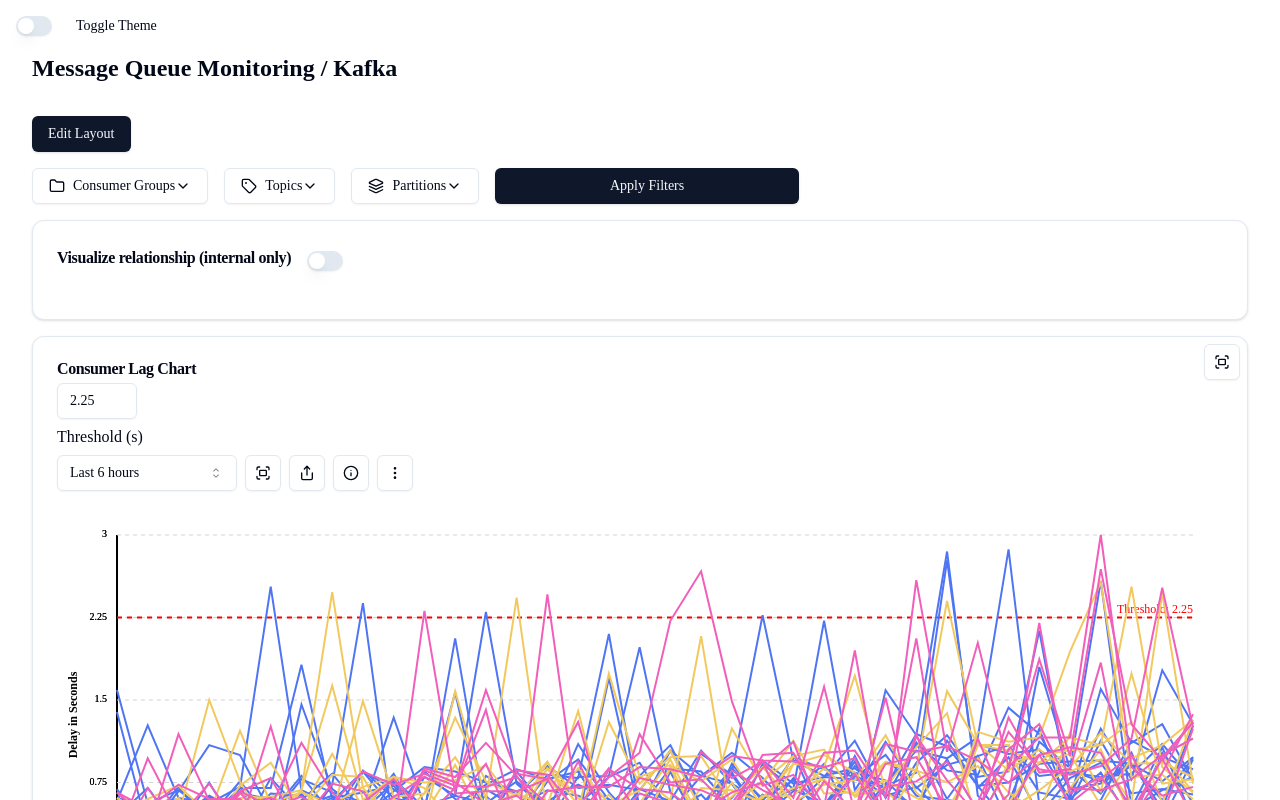
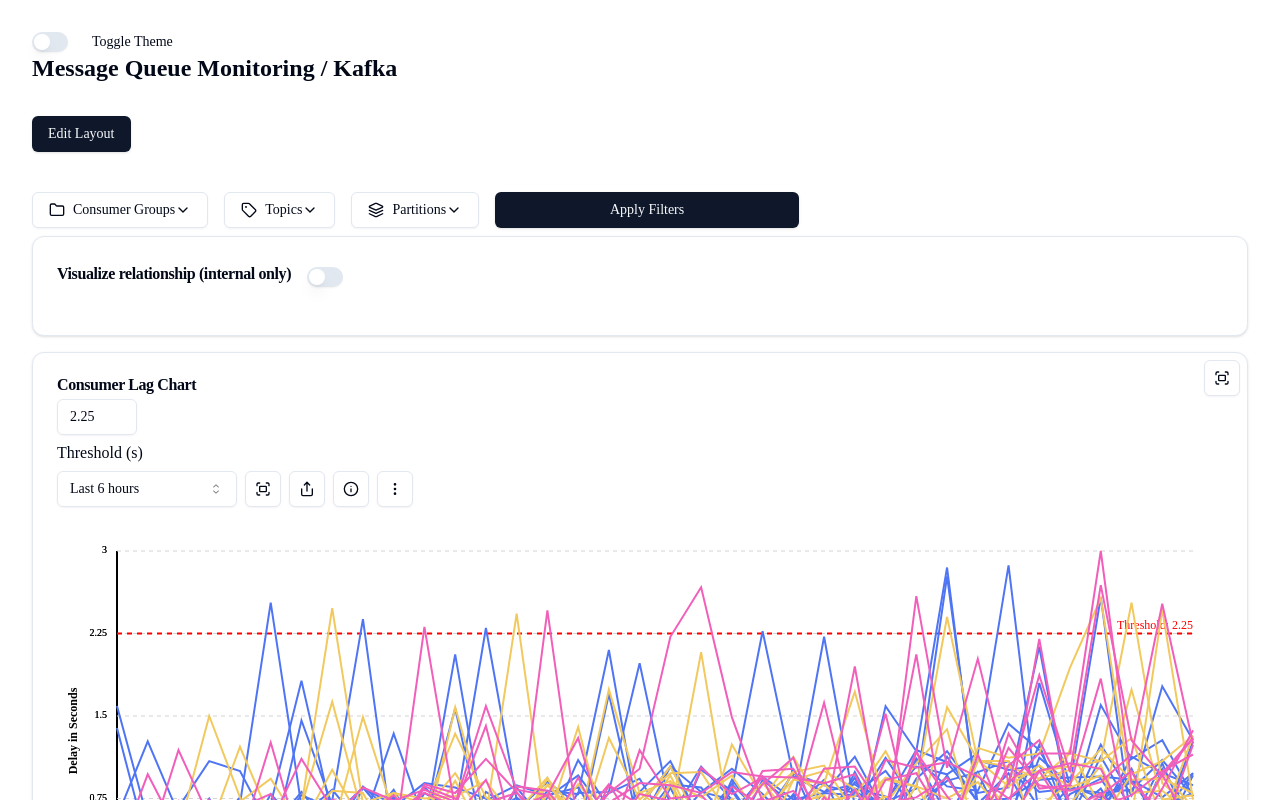
Before and after one commit to sharpshooter90/consumer-lag, a React (Vite) app: page / in a window 1280 px wide. Shown: the top 800 px of the page. Built offline with nearby package versions, Linux system fonts and the light colour scheme; a web font is replaced by a local one.

Commit message:
the layout is now dragable to re-arrange

```diff
--- a/package.json
+++ b/package.json
@@ -46,6 +46,8 @@
     "react": "^18.0.0",
     "react-beautiful-dnd": "^13.1.1",
     "react-day-picker": "^9.0.0",
+    "react-dnd": "^16.0.1",
+    "react-dnd-html5-backend": "^16.0.1",
     "react-dom": "^18.0.0",
     "react-hook-form": "^7.52.1",
     "react-resizable-panels": "^2.0.21",
--- a/src/App.jsx
+++ b/src/App.jsx
@@ -8,7 +8,7 @@
 const App = ({ Component, pageProps }) => {
   return (
     <ThemeProvider attribute="class">
-      <div className="p-4">
+      <div className="p-8">
         <ThemeToggle />
 
         <KafkaDiagramAndChart />
--- a/src/DraggableBlock.jsx
+++ b/src/DraggableBlock.jsx
@@ -1,43 +1,75 @@
 // DraggableBlock.jsx
-import React from "react";
-import { Draggable } from "react-beautiful-dnd";
-import { Card } from "@/components/ui/card";
+import React, { useRef } from "react";
+import { useDrag, useDrop } from "react-dnd";
 import { Button } from "@/components/ui/button";
 import { Input } from "@/components/ui/input";
-import { GripVertical } from "lucide-react"; // Import an icon for the drag handle
+import { useLayout } from "./LayoutContext";
 
-const DraggableBlock = ({
-  block,
-  index,
-  isEditing,
-  updateWidth,
-  deleteBlock,
-  children,
-}) => {
+const DraggableBlock = ({ block, index, isEditing, children }) => {
+  const { moveBlock, updateBlockWidth, deleteBlock } = useLayout();
+  const ref = useRef(null);
+
+  const [{ handlerId }, drop] = useDrop({
+    accept: "block",
+    collect(monitor) {
+      return {
+        handlerId: monitor.getHandlerId(),
+      };
+    },
+    hover(item, monitor) {
+      if (!ref.current) {
+        return;
+      }
+      const dragIndex = item.index;
+      const hoverIndex = index;
+      if (dragIndex === hoverIndex) {
+        return;
+      }
+      const hoverBoundingRect = ref.current?.getBoundingClientRect();
+      const hoverMiddleY =
+        (hoverBoundingRect.bottom - hoverBoundingRect.top) / 2;
+      const clientOffset = monitor.getClientOffset();
+      const hoverClientY = clientOffset.y - hoverBoundingRect.top;
+      if (dragIndex < hoverIndex && hoverClientY < hoverMiddleY) {
+        return;
+      }
+      if (dragIndex > hoverIndex && hoverClientY > hoverMiddleY) {
+        return;
+      }
+      moveBlock(dragIndex, hoverIndex);
+      item.index = hoverIndex;
+    },
+  });
+
+  const [{ isDragging }, drag] = useDrag({
+    type: "block",
+    item: () => {
+      return { id: block.id, index };
+    },
+    collect: (monitor) => ({
+      isDragging: monitor.isDragging(),
+    }),
+  });
+
+  drag(drop(ref));
+
   return (
-    <Draggable draggableId={block.id} index={index}>
-      {(provided) => (
-        <Card
-          ref={provided.innerRef}
-          {...provided.draggableProps}
-          className={`mb-4 ${
+    <div
+      ref={ref}
+      className={`${
         isEditing ? "border-2 border-dashed border-gray-300" : ""
-          }`}
-          style={{
-            width: `${block.width}%`,
-            ...provided.draggableProps.style,
-          }}
+      } ${isDragging ? "opacity-50" : ""}`}
+      style={{ width: `${block.width}%` }}
+      data-handler-id={handlerId}
     >
       {isEditing && (
-            <div className="p-2 bg-gray-100 dark:bg-gray-800 flex justify-between items-center">
-              <div {...provided.dragHandleProps} className="cursor-move">
-                <GripVertical size={20} />
-              </div>
+        <div className="p-2 bg-gray-100 dark:bg-gray-800 flex justify-between items-center cursor-move">
+          <span>☰</span>
           <Input
             type="number"
             value={block.width}
-                onChange={(e) => updateWidth(block.id, Number(e.target.value))}
-                className="w-20"
+            onChange={(e) => updateBlockWidth(block.id, Number(e.target.value))}
+            className="w-20 mx-2"
           />
           <Button
             onClick={() => deleteBlock(block.id)}
@@ -48,10 +80,8 @@
           </Button>
         </div>
       )}
-          <div className="p-4">{children}</div>
-        </Card>
-      )}
-    </Draggable>
+      <div>{children}</div>
+    </div>
   );
 };
 
--- a/src/KafkaDiagramAndChart.jsx
+++ b/src/KafkaDiagramAndChart.jsx
@@ -1,9 +1,7 @@
 import React, { useState, useEffect, useCallback, useRef } from "react";
 import { Fullscreen, Share, Info, MoreVertical } from "lucide-react";
 import { Button } from "@/components/ui/button";
-import { Checkbox } from "@/components/ui/checkbox";
 import { Switch } from "@/components/ui/switch";
-import { Label } from "@/components/ui/label";
 import { Input } from "@/components/ui/input";
 
 import {
@@ -26,7 +24,9 @@
 import ThresholdLine from "./ThresholdLine";
 import KafkaDataTable from "./KafkaDataTable";
 import SystemMetricsDashboard from "./SystemMetricsDashboard";
+import { LayoutProvider } from "./LayoutContext";
 import LayoutManager from "./LayoutManager";
+import LayoutControls from "./LayoutControls";
 
 import {
   generateMockData,
@@ -46,7 +46,6 @@
 import FilterComponent from "./FilterComponent";
 
 const KafkaDiagramAndChart = () => {
-  const [activeTab, setActiveTab] = useState("table");
   const [showDiagram, setShowDiagram] = useState(false);
   const [isFullScreen, setIsFullScreen] = useState(false);
   const [containerWidth, setContainerWidth] = useState(800); // Default width
@@ -86,34 +85,10 @@
     PADDING.bottom -
     (value / 3) * (chartHeight - PADDING.top - PADDING.bottom);
 
-  const toggleSelection = (item, currentSelection, setSelection) => {
-    if (currentSelection.includes(item)) {
-      setSelection(currentSelection.filter((i) => i !== item));
-    } else {
-      setSelection([...currentSelection, item]);
-    }
-  };
   const handleFullScreenClick = () => {
     setIsFullScreen(true);
   };
-  const handleThresholdChange = (newThreshold) => {
-    setThreshold(newThreshold);
-    // You can add logic here to trigger alerts when data points cross the threshold
-  };
 
-  const handleModalClose = () => {
-    setIsModalOpen(false);
-    setModalData(null);
-  };
-
-  const handleOpenModal = (data) => {
-    setModalData(data);
-    setIsModalOpen(true);
-  };
-  // const handleModalClose = useCallback(() => {
-  //   setIsModalOpen(false);
-  //   setModalData(null);
-  // }, []);
   const applyFilters = () => {
     const newData = generateMockData(
       timeSeriesOption,
@@ -663,13 +638,15 @@
   );
 
   return (
-    <div className="p-4 flex flex-col gap-4">
+    <div className="flex flex-col gap-4">
+      <LayoutProvider initialLayout={initialLayout}>
         <h2 className="text-2xl font-bold mb-4">
           Message Queue Monitoring / Kafka
         </h2>
+        <LayoutControls />
 
-      <LayoutManager initialLayout={initialLayout} isEditable={true}>
-        <div id="render-filter">
+        <LayoutManager>
+          <div id="render-filter" className="my-2">
             {/* Filters */}
             {renderFilters()}
           </div>
@@ -686,11 +663,12 @@
               handleItemClick
             )}
           </div>
-        <div id="render-tabs">
+          <div id="render-tabs" className="my-4">
             {/* Horizontal Tab */}
             {renderTabs()}
           </div>
         </LayoutManager>
+      </LayoutProvider>
 
       {/* Modal */}
       {renderModal()}
--- /dev/null
+++ b/src/LayoutContext.jsx
@@ -0,0 +1,48 @@
+// LayoutContext.jsx
+import React, { createContext, useState, useContext } from "react";
+
+const LayoutContext = createContext();
+
+export const LayoutProvider = ({ children, initialLayout }) => {
+  const [layout, setLayout] = useState(initialLayout);
+  const [isEditing, setIsEditing] = useState(false);
+
+  const moveBlock = (dragIndex, hoverIndex) => {
+    const newLayout = [...layout];
+    const [removed] = newLayout.splice(dragIndex, 1);
+    newLayout.splice(hoverIndex, 0, removed);
+    setLayout(newLayout);
+  };
+
+  const updateBlockWidth = (id, width) => {
+    setLayout(
+      layout.map((block) => (block.id === id ? { ...block, width } : block))
+    );
+  };
+
+  const deleteBlock = (id) => {
+    setLayout(layout.filter((block) => block.id !== id));
+  };
+
+  const value = {
+    layout,
+    setLayout,
+    isEditing,
+    setIsEditing,
+    moveBlock,
+    updateBlockWidth,
+    deleteBlock,
+  };
+
+  return (
+    <LayoutContext.Provider value={value}>{children}</LayoutContext.Provider>
+  );
+};
+
+export const useLayout = () => {
+  const context = useContext(LayoutContext);
+  if (!context) {
+    throw new Error("useLayout must be used within a LayoutProvider");
+  }
+  return context;
+};
--- /dev/null
+++ b/src/LayoutControls.jsx
@@ -0,0 +1,33 @@
+// LayoutControls.jsx
+import React from "react";
+import { Button } from "@/components/ui/button";
+import { useLayout } from "./LayoutContext";
+
+const LayoutControls = () => {
+  const { isEditing, setIsEditing, layout } = useLayout();
+
+  const saveLayout = (asNew = false) => {
+    // Implement save logic here
+    console.log("Saving layout:", layout, asNew ? "as new" : "overwrite");
+  };
+
+  return (
+    <div>
+      <Button onClick={() => setIsEditing(!isEditing)}>
+        {isEditing ? "Finish Editing" : "Edit Layout"}
+      </Button>
+      {isEditing && (
+        <>
+          <Button onClick={() => saveLayout(false)} className="ml-2">
+            Save
+          </Button>
+          <Button onClick={() => saveLayout(true)} className="ml-2">
+            Save as New
+          </Button>
+        </>
+      )}
+    </div>
+  );
+};
+
+export default LayoutControls;
--- a/src/LayoutManager.jsx
+++ b/src/LayoutManager.jsx
@@ -1,98 +1,30 @@
 // LayoutManager.jsx
-import React, { useState } from "react";
-import OrderableBlock from "./OrderableBlock";
-import LayoutEditor from "./LayoutEditor";
-import ShareModal from "./ShareModal";
-import { Button } from "@/components/ui/button";
+import React from "react";
+import { DndProvider } from "react-dnd";
+import { HTML5Backend } from "react-dnd-html5-backend";
+import DraggableBlock from "./DraggableBlock";
+import { useLayout } from "./LayoutContext";
 
-const LayoutManager = ({ initialLayout, children, isEditable = false }) => {
-  const [layout, setLayout] = useState(initialLayout);
-  const [isEditing, setIsEditing] = useState(false);
-  const [isShareModalOpen, setIsShareModalOpen] = useState(false);
-
-  const moveBlock = (id, direction) => {
-    const currentIndex = layout.findIndex((block) => block.id === id);
-    if (
-      (direction === "up" && currentIndex === 0) ||
-      (direction === "down" && currentIndex === layout.length - 1)
-    ) {
-      return; // Can't move further in this direction
-    }
-
-    const newLayout = [...layout];
-    const swapIndex = direction === "up" ? currentIndex - 1 : currentIndex + 1;
-    [newLayout[currentIndex], newLayout[swapIndex]] = [
-      newLayout[swapIndex],
-      newLayout[currentIndex],
-    ];
-    setLayout(newLayout);
-  };
-
-  const updateBlockWidth = (id, width) => {
-    setLayout(
-      layout.map((block) => (block.id === id ? { ...block, width } : block))
-    );
-  };
-
-  const deleteBlock = (id) => {
-    setLayout(layout.filter((block) => block.id !== id));
-  };
-
-  const saveLayout = (asNew = false) => {
-    // Implement save logic here
-    console.log("Saving layout:", layout, asNew ? "as new" : "overwrite");
-  };
+const LayoutManager = ({ children }) => {
+  const { layout, isEditing } = useLayout();
 
   return (
-    <div className="">
-      {isEditable && (
-        <div className="">
-          <Button onClick={() => setIsEditing(!isEditing)}>
-            {isEditing ? "Finish Editing" : "Edit Layout"}
-          </Button>
-          {isEditing && (
-            <>
-              <Button onClick={() => saveLayout(false)} className="ml-2">
-                Save
-              </Button>
-              <Button onClick={() => saveLayout(true)} className="ml-2">
-                Save as New
-              </Button>
-              <Button
-                onClick={() => setIsShareModalOpen(true)}
-                className="ml-2"
-              >
-                Share
-              </Button>
-            </>
-          )}
-        </div>
-      )}
+    <DndProvider backend={HTML5Backend}>
       <div>
         {layout.map((block, index) => (
-          <OrderableBlock
+          <DraggableBlock
             key={block.id}
+            index={index}
             block={block}
-            index={index}
             isEditing={isEditing}
-            updateWidth={updateBlockWidth}
-            deleteBlock={deleteBlock}
-            moveBlock={moveBlock}
-            isFirst={index === 0}
-            isLast={index === layout.length - 1}
           >
             {React.Children.toArray(children).find(
               (child) => child.props.id === block.id
             )}
-          </OrderableBlock>
+          </DraggableBlock>
         ))}
       </div>
-      {isEditing && <LayoutEditor layout={layout} updateLayout={setLayout} />}
-      <ShareModal
-        isOpen={isShareModalOpen}
-        onClose={() => setIsShareModalOpen(false)}
-      />
-    </div>
+    </DndProvider>
   );
 };
 
```
Also changed, not shown: 1 other file (tests, documents, lock files or other folders). Lines whose indentation alone changed are shown as unchanged.
